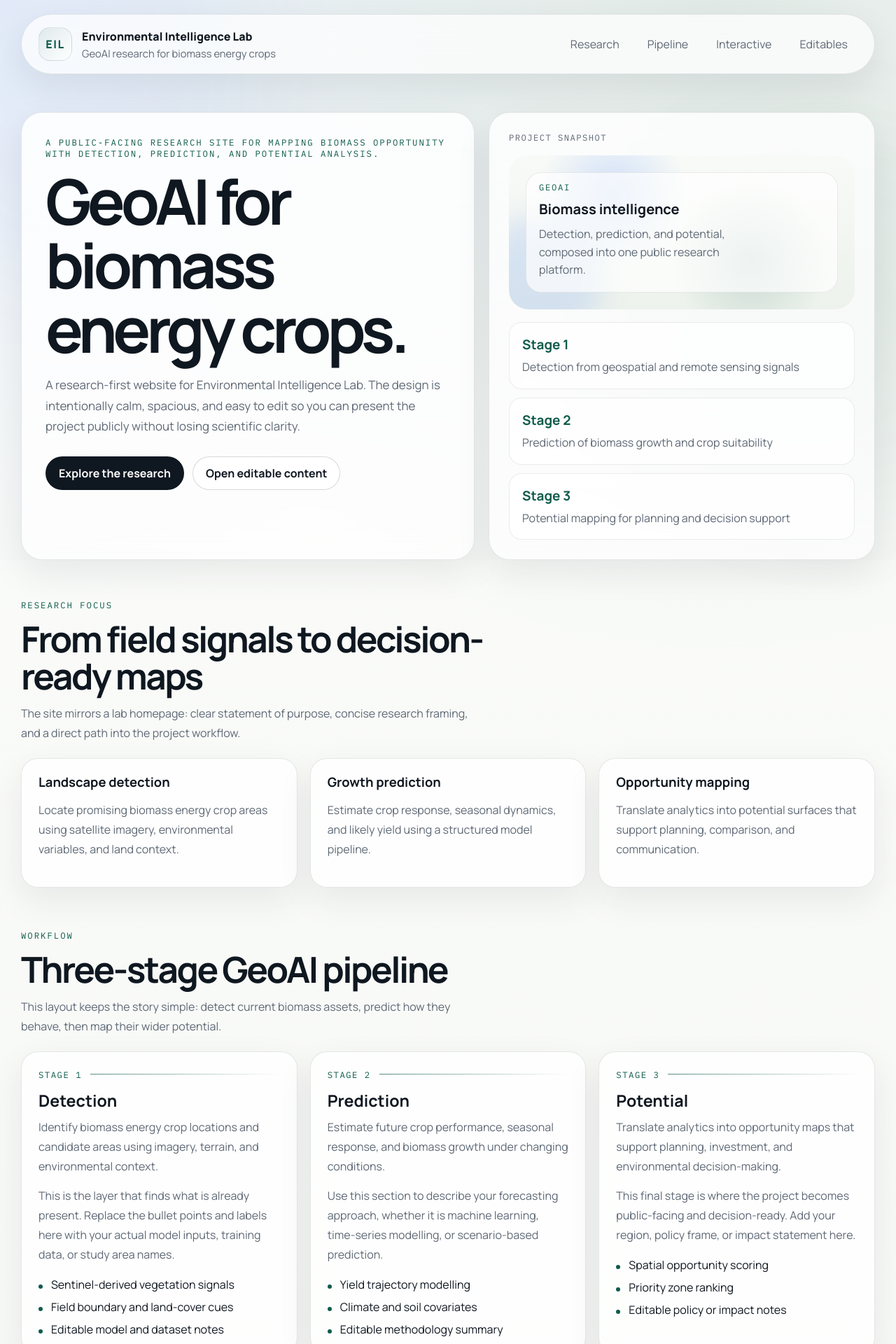
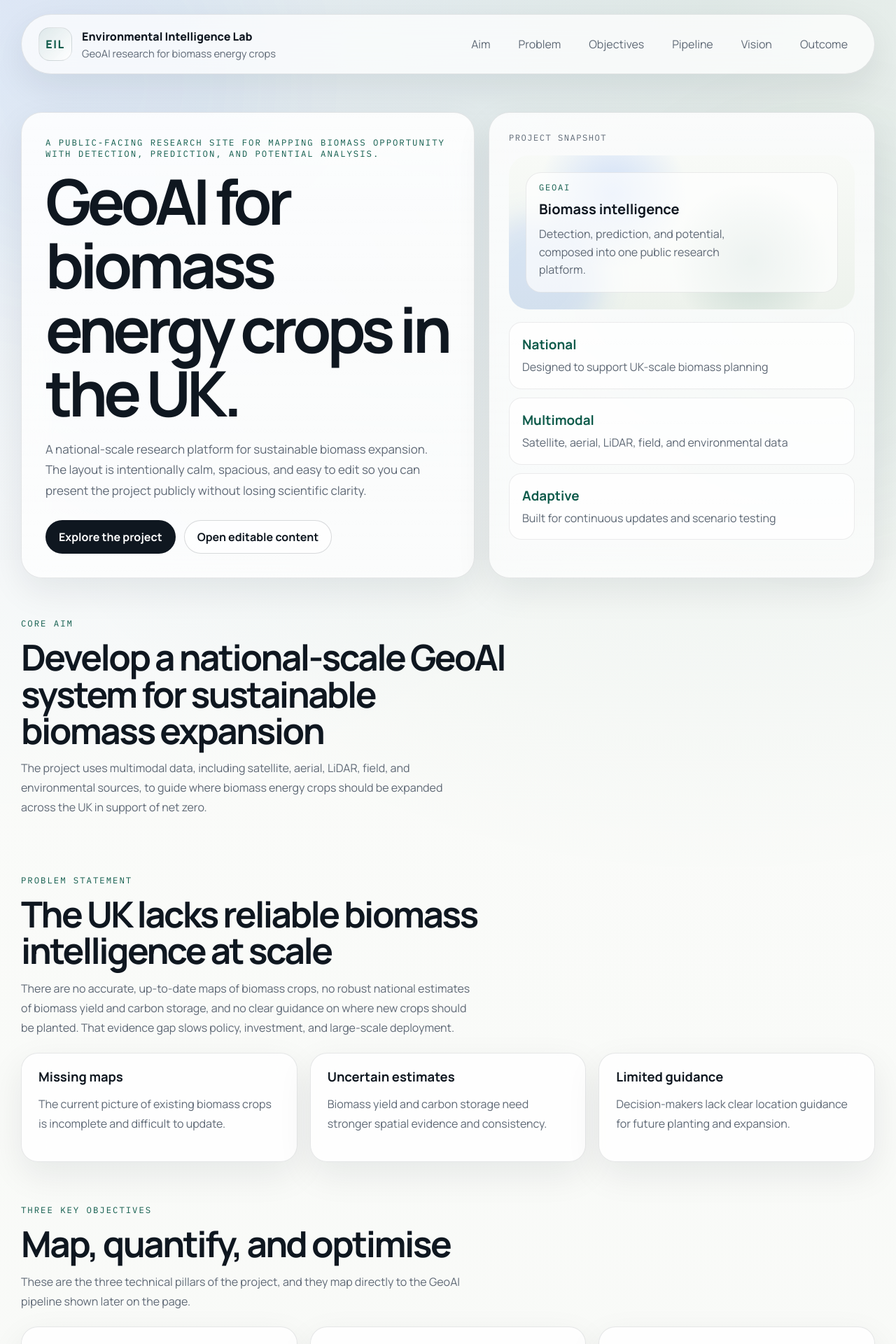
Before and after one commit to Tom-Moncrief/Environmental_Intelligence_Lab, a React (Vite) app: page / in a window 1280 px wide. Shown: the top 1920 px of the page at 70% size. Built offline with nearby package versions, Linux system fonts and the light colour scheme.

Commit message:
Project_information

```diff
--- a/src/App.tsx
+++ b/src/App.tsx
@@ -52,15 +52,37 @@ export function App() {
           </aside>
         </section>
 
-        <section className="section section--research" id="research">
+        <section className="section section--core" id="core-aim">
           <SectionHeading
-            eyebrow={siteContent.research.eyebrow}
-            title={siteContent.research.title}
-            description={siteContent.research.description}
+            eyebrow={siteContent.coreAim.eyebrow}
+            title={siteContent.coreAim.title}
+            description={siteContent.coreAim.text}
+          />
+        </section>
+
+        <section className="section" id="problem">
+          <SectionHeading
+            eyebrow={siteContent.problem.eyebrow}
+            title={siteContent.problem.title}
+            description={siteContent.problem.text}
           />
 
           <div className="research-grid">
-            {siteContent.research.cards.map((card) => (
+            {siteContent.problem.cards.map((card) => (
+              <EditorialCard key={card.title} title={card.title} body={card.body} />
+            ))}
+          </div>
+        </section>
+
+        <section className="section" id="objectives">
+          <SectionHeading
+            eyebrow={siteContent.objectives.eyebrow}
+            title={siteContent.objectives.title}
+            description={siteContent.objectives.description}
+          />
+
+          <div className="research-grid research-grid--objectives">
+            {siteContent.objectives.cards.map((card) => (
               <EditorialCard key={card.title} title={card.title} body={card.body} />
             ))}
           </div>
@@ -80,13 +102,29 @@ export function App() {
           </div>
         </section>
 
-        <section className="section section--mission">
+        <section className="section section--mission" id="vision">
           <div className="mission-layout">
             <div>
-              <p className="eyebrow">{siteContent.mission.eyebrow}</p>
-              <h2>{siteContent.mission.title}</h2>
+              <p className="eyebrow">{siteContent.vision.eyebrow}</p>
+              <h2>{siteContent.vision.title}</h2>
             </div>
-            <p className="mission-text">{siteContent.mission.text}</p>
+            <p className="mission-text">{siteContent.vision.text}</p>
+          </div>
+        </section>
+
+        <section className="section" id="outcome">
+          <SectionHeading
+            eyebrow={siteContent.outcome.eyebrow}
+            title={siteContent.outcome.title}
+            description="The project is designed to produce outputs that are directly useful for decarbonisation planning and sustainable biomass strategy."
+          />
+
+          <div className="spotlight-grid">
+            {siteContent.outcome.cards.map((card) => (
+              <article className="spotlight-card" key={card}>
+                <h3>{card}</h3>
+              </article>
+            ))}
           </div>
         </section>
 
--- a/src/components/TopNav.tsx
+++ b/src/components/TopNav.tsx
@@ -14,10 +14,12 @@ export function TopNav({ brand }: TopNavProps) {
       </div>
 
       <nav className="topnav" aria-label="Primary">
-        <a href="#research">Research</a>
+        <a href="#core-aim">Aim</a>
+        <a href="#problem">Problem</a>
+        <a href="#objectives">Objectives</a>
         <a href="#pipeline">Pipeline</a>
-        <a href="#interactive">Interactive</a>
-        <a href="#editable-spots">Editables</a>
+        <a href="#vision">Vision</a>
+        <a href="#outcome">Outcome</a>
       </nav>
     </header>
   );
--- a/src/data/siteContent.ts
+++ b/src/data/siteContent.ts
@@ -7,35 +7,76 @@ export const siteContent = {
       'A public-facing research site for mapping biomass opportunity with detection, prediction, and potential analysis.',
   },
   hero: {
-    headline: 'GeoAI for biomass energy crops.',
+    headline: 'GeoAI for biomass energy crops in the UK.',
     description:
-      'A research-first website for Environmental Intelligence Lab. The design is intentionally calm, spacious, and easy to edit so you can present the project publicly without losing scientific clarity.',
-    primaryCta: 'Explore the research',
+      'A national-scale research platform for sustainable biomass expansion. The layout is intentionally calm, spacious, and easy to edit so you can present the project publicly without losing scientific clarity.',
+    primaryCta: 'Explore the project',
     secondaryCta: 'Open editable content',
   },
   metrics: [
-    { value: 'Stage 1', label: 'Detection from geospatial and remote sensing signals' },
-    { value: 'Stage 2', label: 'Prediction of biomass growth and crop suitability' },
-    { value: 'Stage 3', label: 'Potential mapping for planning and decision support' },
+    { value: 'National', label: 'Designed to support UK-scale biomass planning' },
+    { value: 'Multimodal', label: 'Satellite, aerial, LiDAR, field, and environmental data' },
+    { value: 'Adaptive', label: 'Built for continuous updates and scenario testing' },
   ],
-  research: {
-    eyebrow: 'Research focus',
-    title: 'From field signals to decision-ready maps',
-    description:
-      'The site mirrors a lab homepage: clear statement of purpose, concise research framing, and a direct path into the project workflow.',
+  coreAim: {
+    eyebrow: 'Core aim',
+    title: 'Develop a national-scale GeoAI system for sustainable biomass expansion',
+    text:
+      'The project uses multimodal data, including satellite, aerial, LiDAR, field, and environmental sources, to guide where biomass energy crops should be expanded across the UK in support of net zero.',
+  },
+  problem: {
+    eyebrow: 'Problem statement',
+    title: 'The UK lacks reliable biomass intelligence at scale',
+    text:
+      'There are no accurate, up-to-date maps of biomass crops, no robust national estimates of biomass yield and carbon storage, and no clear guidance on where new crops should be planted. That evidence gap slows policy, investment, and large-scale deployment.',
     cards: [
       {
-        title: 'Landscape detection',
-        body: 'Locate promising biomass energy crop areas using satellite imagery, environmental variables, and land context.',
+        title: 'Missing maps',
+        body: 'The current picture of existing biomass crops is incomplete and difficult to update.',
       },
       {
-        title: 'Growth prediction',
-        body: 'Estimate crop response, seasonal dynamics, and likely yield using a structured model pipeline.',
+        title: 'Uncertain estimates',
+        body: 'Biomass yield and carbon storage need stronger spatial evidence and consistency.',
       },
       {
-        title: 'Opportunity mapping',
-        body: 'Translate analytics into potential surfaces that support planning, comparison, and communication.',
+        title: 'Limited guidance',
+        body: 'Decision-makers lack clear location guidance for future planting and expansion.',
       },
+    ],
+  },
+  objectives: {
+    eyebrow: 'Three key objectives',
+    title: 'Map, quantify, and optimise',
+    description:
+      'These are the three technical pillars of the project, and they map directly to the GeoAI pipeline shown later on the page.',
+    cards: [
+      {
+        title: '1. Map existing biomass crops',
+        body: 'Identify where miscanthus, willow, and poplar are grown, and understand the environmental conditions they thrive in.',
+      },
+      {
+        title: '2. Quantify biomass and carbon',
+        body: 'Estimate biomass production and carbon sequestration potential across landscapes using modelling methods aligned to AGBD-style tasks.',
+      },
+      {
+        title: '3. Optimise future expansion',
+        body: 'Identify the best locations for new biomass crops while balancing carbon capture, biodiversity, soil health, and economic viability.',
+      },
+    ],
+  },
+  vision: {
+    eyebrow: 'Bigger vision',
+    title: 'An adaptive decision-support system',
+    text:
+      'The long-term goal is a system that continuously updates with new data, simulates what-if scenarios such as climate change, policy shifts, and market changes, and supports policymakers, farmers, and investors.',
+  },
+  outcome: {
+    eyebrow: 'Final outcome',
+    title: 'Turn raw geospatial data into actionable decisions for UK decarbonisation',
+    cards: [
+      'First high-resolution national map of energy crops',
+      'AI models linking environment to yield and carbon',
+      'A planning tool for sustainable biomass deployment',
     ],
   },
   mission: {
```
